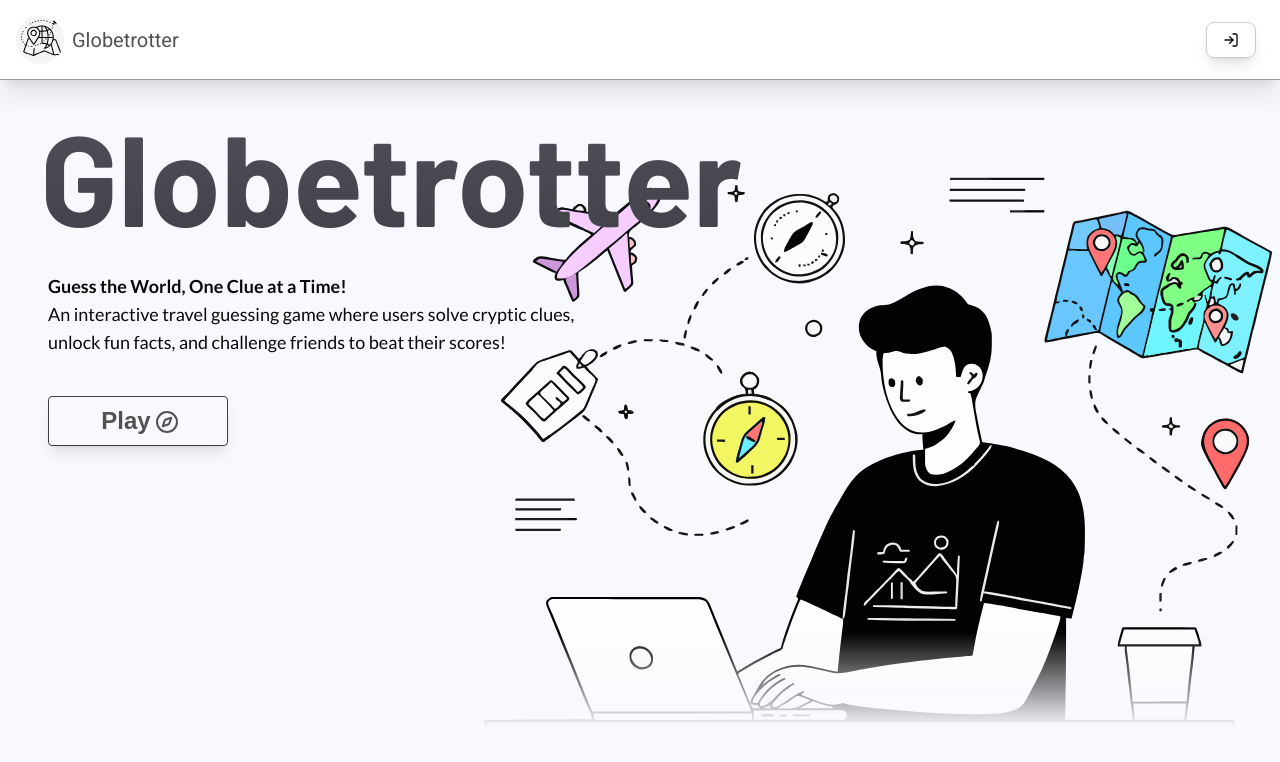
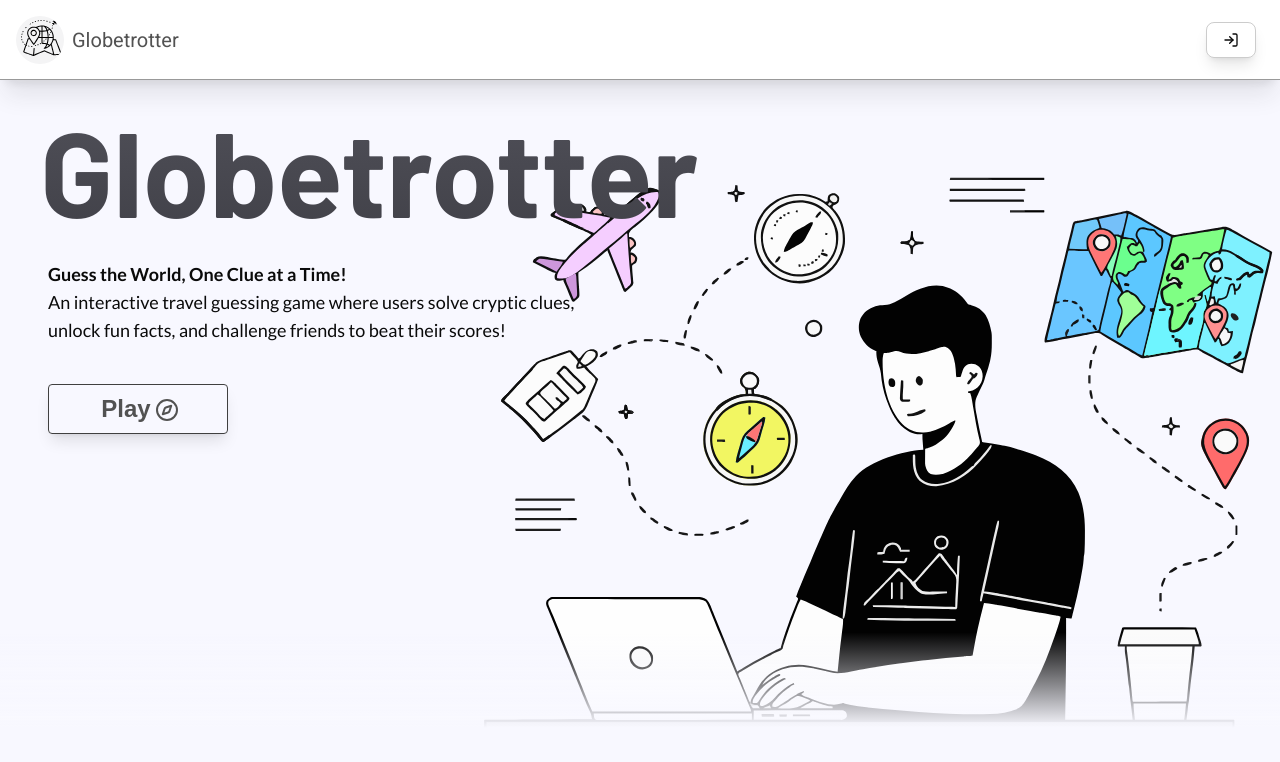
Before and after one commit to singhxayush/globetrotter-challenge, a Next.js app: page / in a window 1280 px wide. Shown: the top 762 px of the page. Built offline with nearby package versions, Linux system fonts and the light colour scheme; no server answers; what tailwindcss-motion would draw is missing.

Commit message:
Some pain in the AZZ changes

```diff
--- a/src/app/page.tsx
+++ b/src/app/page.tsx
@@ -78,10 +78,10 @@ const HomePage = async () => {
 
       <section className="landing_section relative overflow-hidden">
         <div className="absolute z-[1000]">
-          <div className="w-[100dvw] h-[100vh] bg-[#F8F8FF]/20 sm:bg-transparent flex flex-col mt-20 items-center sm:items-start sm:pl-10 pl-0 backdrop-blur-sm md:backdrop-blur-[2px] lg:backdrop-blur-0">
+          <div className="w-[100dvw] h-[100vh] bg-[#F8F8FF]/20 lg:bg-transparent flex flex-col mt-20 items-center sm:items-start sm:pl-10 pl-0 backdrop-blur-sm md:backdrop-blur-[2px] lg:backdrop-blur-0">
             <h1
               className={cn(
-                "text-[3.5rem] text-left sm:text-center sm:text-[7rem] md:text-[8rem] font-semibold bg-gradient-to-b from-zinc-600 to-zinc-700 text-transparent bg-clip-text motion-preset-focus-lg -motion-translate-y-in-25 motion-duration-[1s] transition-all duration-500",
+                "text-[3.5rem] text-left sm:text-center sm:text-[7rem] md:text-[7.5rem] font-semibold bg-gradient-to-b from-zinc-600 to-zinc-700 text-transparent bg-clip-text motion-preset-focus-lg -motion-translate-y-in-25 motion-duration-[1s] transition-all duration-500",
                 Headerfont.className
               )}
             >
@@ -113,7 +113,7 @@ const HomePage = async () => {
             alt="landing"
             width={1000}
             height={1000}
-            className="pointer-events-none scale-[1.7] xs:scale-[1.4] sm:scale-[1.2] md:scale-[0.8] lg:scale-[0.8] origin-bottom-right translate-x-[7rem] sm:translate-x-0 transition-all duration-500"
+            className="pointer-events-none scale-[1.7] xs:scale-[1.4] sm:scale-[1.2] md:scale-[0.8] lg:scale-[0.8] origin-bottom-right translate-x-[7rem] sm:translate-x-0 transition-all motion-preset-blur-up-lg motion-duration-[4s]"
           />
         </div>
 
```
